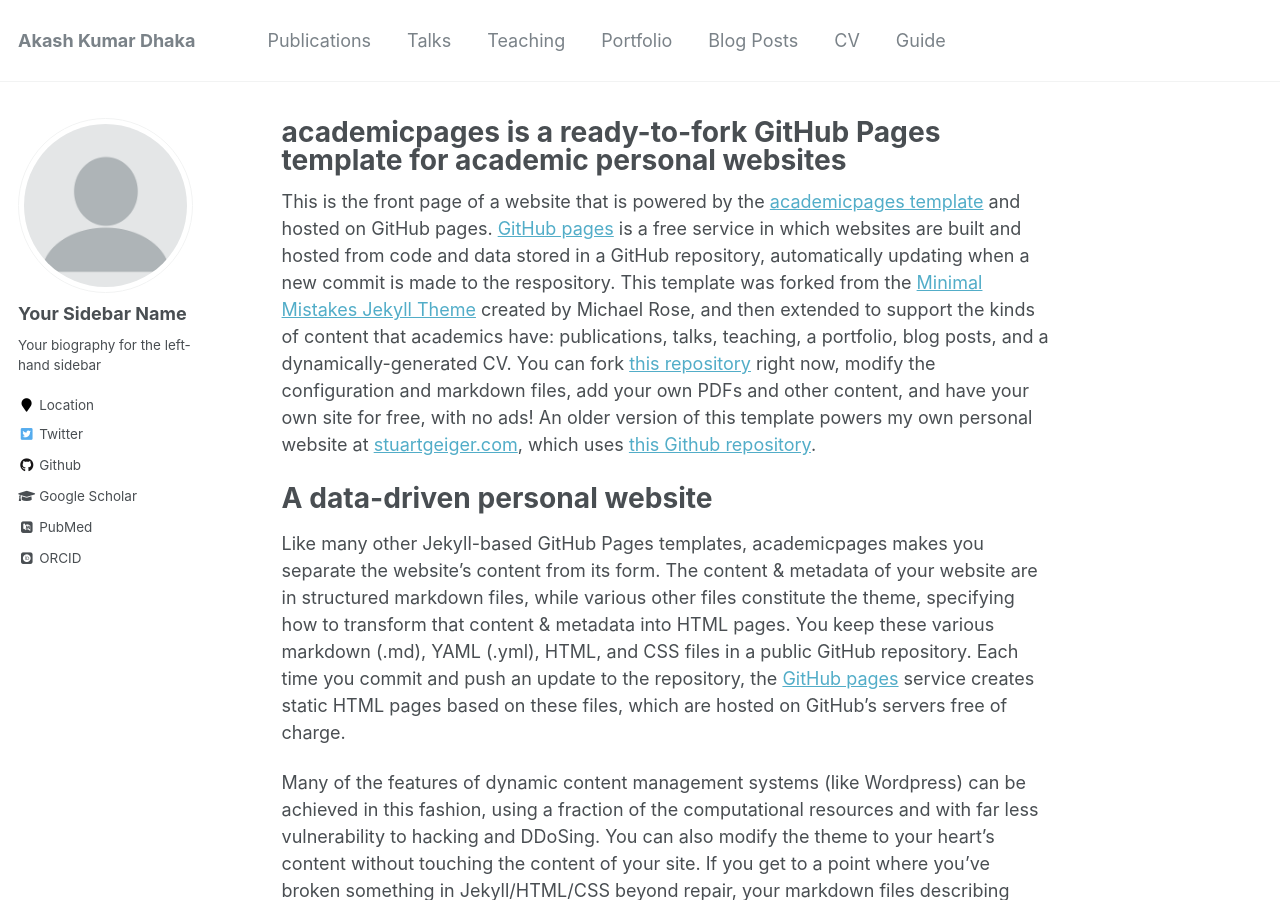
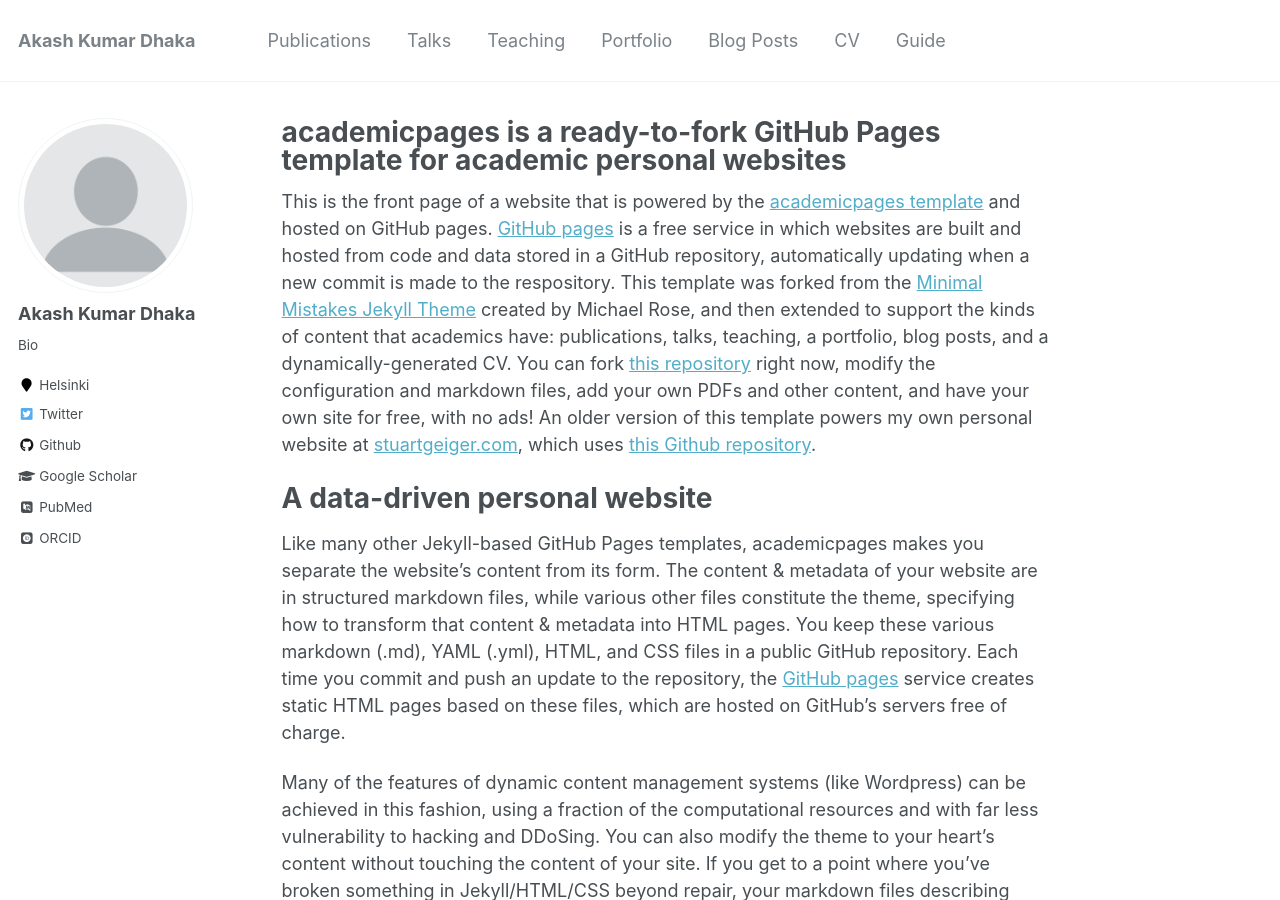
Before and after one commit to adhaka/adhaka.github.io, a Jekyll site: the page built from _pages/about.md, in a window 1280 px wide and 900 px high. Built offline with Jekyll 4.4.1, drawn with Linux system fonts in a browser that asks for light colours; some web fonts are replaced.

Commit message:
more chan

```diff
--- a/_config.yml
+++ b/_config.yml
@@ -13,7 +13,7 @@ name                     : &name "Akash Kumar Dhaka"
 description              : &description "Academic Webpage"
 url                      : https://adhaka.github.io # the base hostname & protocol for your site e.g. "https://mmistakes.github.io"
 baseurl                  : "" # the subpath of your site, e.g. "/blog"
-repository               : "academicpages/academicpages.github.io"
+repository               : "adhaka/adhaka.github.io"
 teaser                   :  # filename of teaser fallback teaser image placed in /images/, .e.g. "500x300.png"
 breadcrumbs              : false # true, false (default)
 words_per_minute         : 160
@@ -80,13 +80,13 @@ analytics:
 
 # Site Author
 author:
-  name             : "Your Sidebar Name"
+  name             : "Akash Kumar Dhaka"
   avatar           : "profile.png"
-  bio              : "Your biography for the left-hand sidebar"
-  location         : "Location"
+  bio              : "Bio"
+  location         : "Helsinki"
   employer         :
-  pubmed           : "https://www.ncbi.nlm.nih.gov/pubmed/?term=john+snow"
-  googlescholar    : "http://yourfullgooglescholarurl.com"
+  pubmed           : ""
+  googlescholar    : ""
   email            :
   researchgate     :  # example: "https://www.researchgate.net/profile/yourprofile"
   uri              :
@@ -100,7 +100,7 @@ author:
   google_plus      :
   keybase          :
   instagram        :
-  impactstory      : #"https://profiles.impactstory.org/u/xxxx-xxxx-xxxx-xxxx"
+  impactstory      : #""
   lastfm           :
   linkedin         :
   orcid            : "http://orcid.org/yourorcidurl"
```
